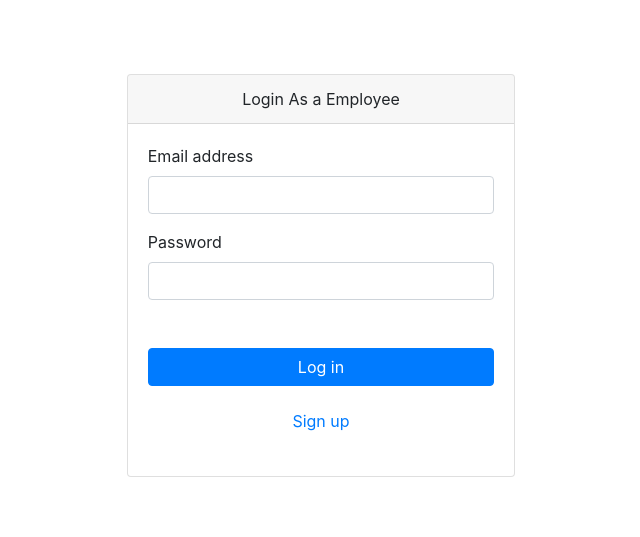
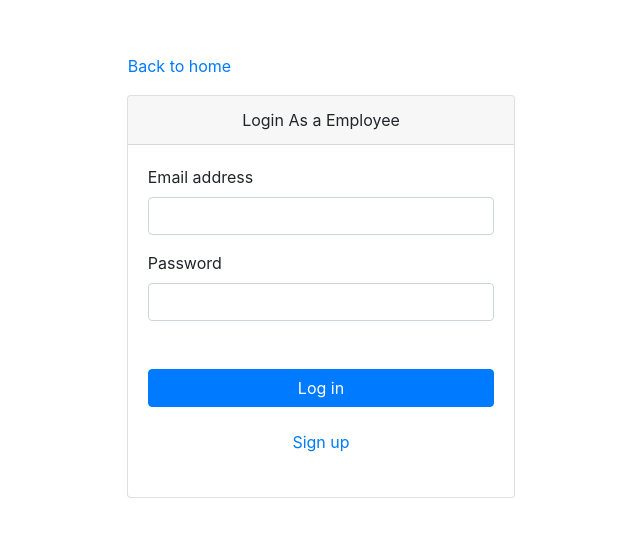
Before and after one commit to sanketmorkhade/job-portal-demo, an Angular app: page /login in a window 1280 px wide. Shown: the part 125-662 px from the top of the page, without its empty margins (319-959 px from the left). Built offline with nearby package versions, Linux system fonts and the light colour scheme.

Commit message:
2 files modified

```diff
--- a/src/app/login/login.component.html
+++ b/src/app/login/login.component.html
@@ -1,4 +1,7 @@
 <div class="container w-100 h-100 d-flex flex-column justify-content-center align-items-center">
+  <div style="width: 35%;">
+    <button type="submit" class="btn btn-white text-primary p-0 mb-3" (click)="backToHomeFunc()">Back to home</button>
+  </div>
   <div class="card" style="width: 35%;" *ngIf="mode == 'login'">
     <div class="card-header text-center">Login As a {{userType == 1 ? 'Recruiter' : 'Employee'}}</div>
     <div class="card-body">
--- a/src/app/login/login.component.ts
+++ b/src/app/login/login.component.ts
@@ -79,4 +79,9 @@ export class LoginComponent implements OnInit {
       }
     }
   }
+
+  backToHomeFunc() {
+    this.router.navigate(['home']);
+  }
+
 }
```
